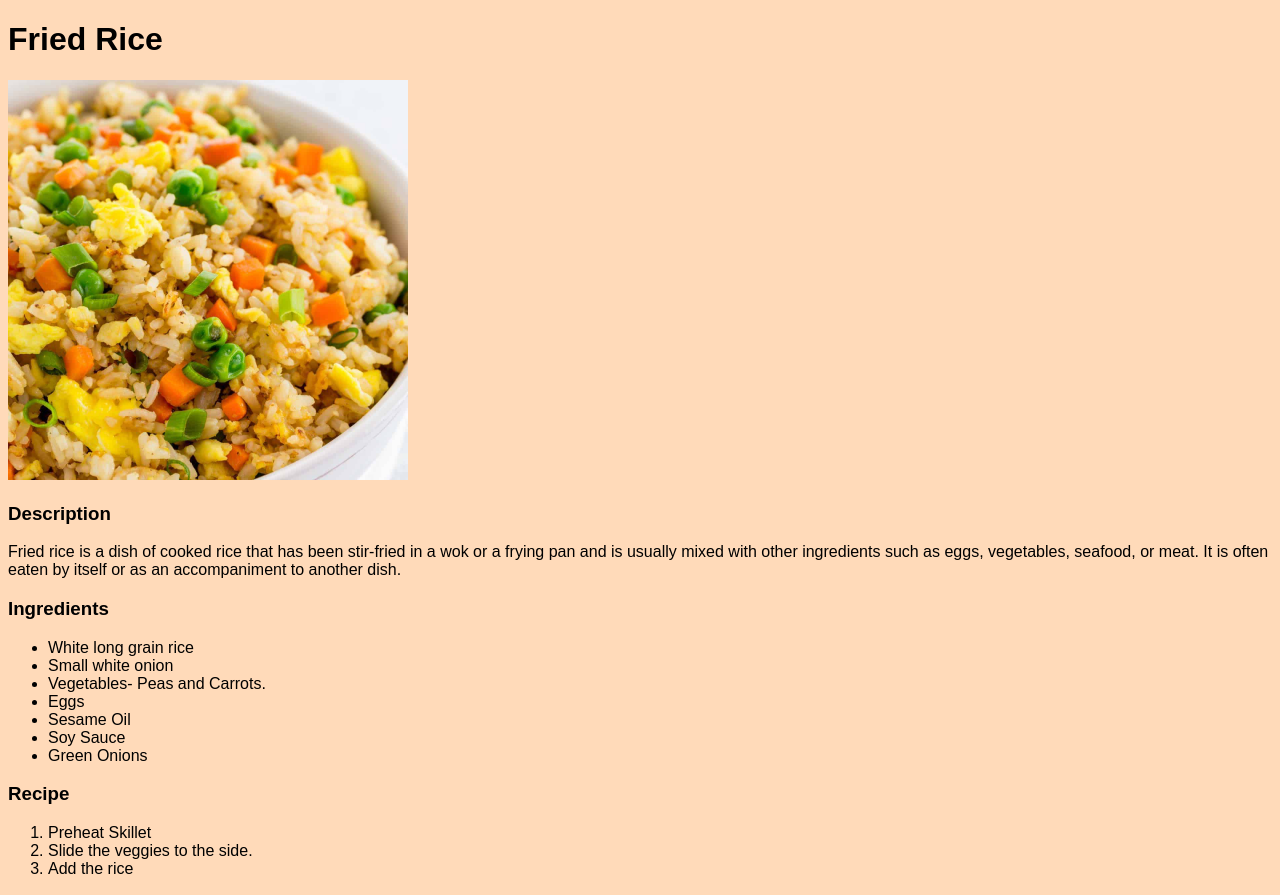
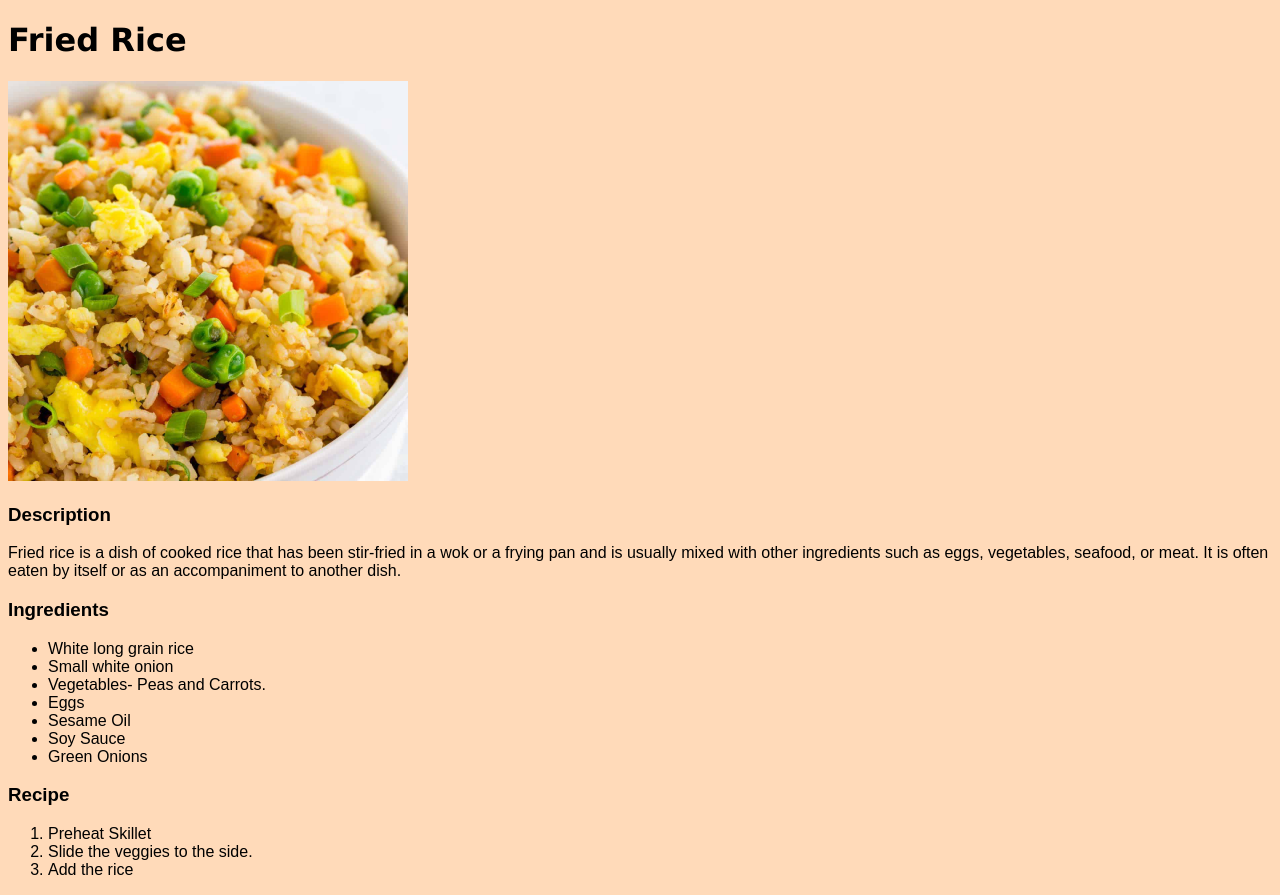
Before and after one commit to benbnli/odin-recipes, a plain HTML site: page recipes/fried-rice.html in a window 1280 px wide. Drawn offline with Linux system fonts and the light colour scheme.

Commit message:
updated stayles

```diff
--- a/recipes/fried-rice.html
+++ b/recipes/fried-rice.html
@@ -4,7 +4,7 @@
     <meta charset="UTF-8">
     <meta http-equiv="X-UA-Compatible" content="IE=edge">
     <meta name="viewport" content="width=device-width, initial-scale=1.0">
-    <title>Fired Rice</title>
+    <title>Fried Rice</title>
     <link rel="stylesheet" href="../styles.css">
 </head>
 <body>
--- a/styles.css
+++ b/styles.css
@@ -2,7 +2,9 @@ body{
     background-color: peachpuff;
     font-family: Arial, Helvetica, sans-serif;
 }
-
+h1{
+    font-family: Verdana, Geneva, Tahoma, sans-serif;
+}
 img.fried-rice{
     height: 400px;
     width: auto;
```
